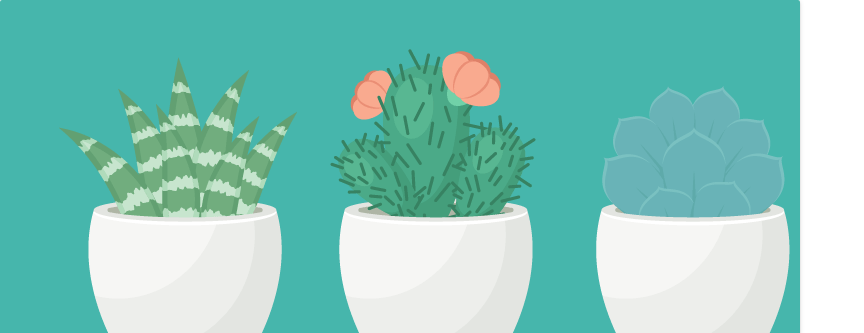
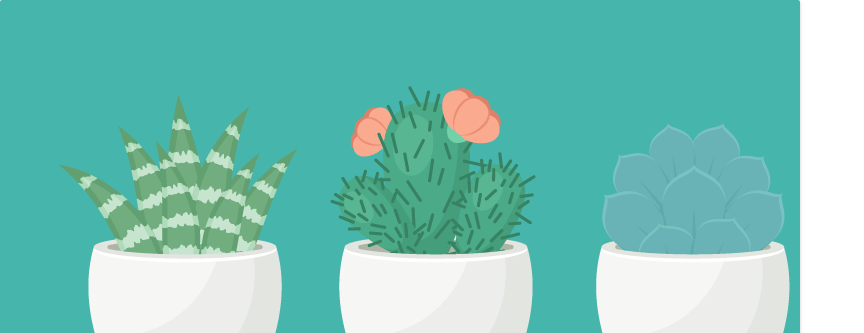
Before and after one commit to alicekimnyc/to-do-app, a plain HTML site: page index.html in a window 1280 px wide. Shown: the top 333 px of the page, without its empty margins (0-864 px from the left). Drawn offline with nearby package versions, Linux system fonts and the light colour scheme.

Commit message:
Assignment 12 - Part 2 adding height to auto

```diff
--- a/styles/main.css
+++ b/styles/main.css
@@ -1,9 +1,10 @@
 
 .demo-card-square.mdl-card {
   width: 800px;
-  height: 500px;
+  height: auto;
 }
 .demo-card-square > .mdl-card__title {
+  height: 420px;
   color: #fff;
   background:
     url('../images/succulents.png') bottom right 15% no-repeat #46B6AC;
```
